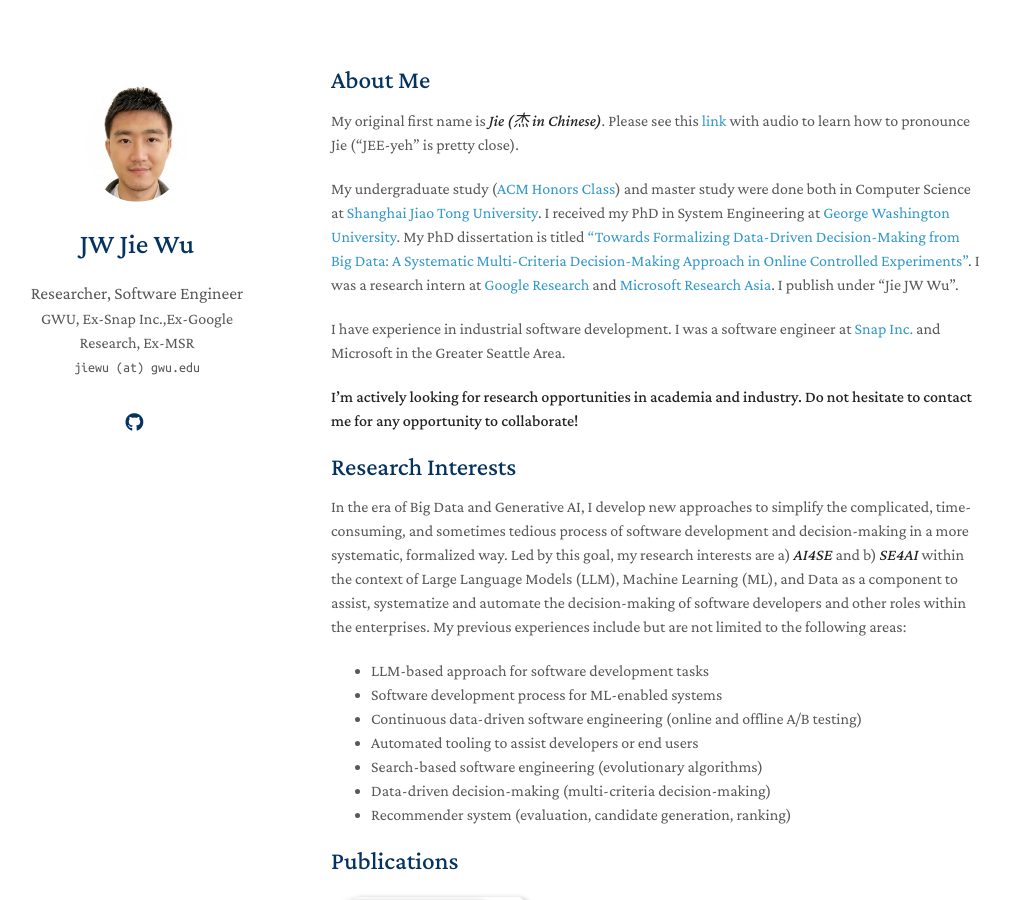
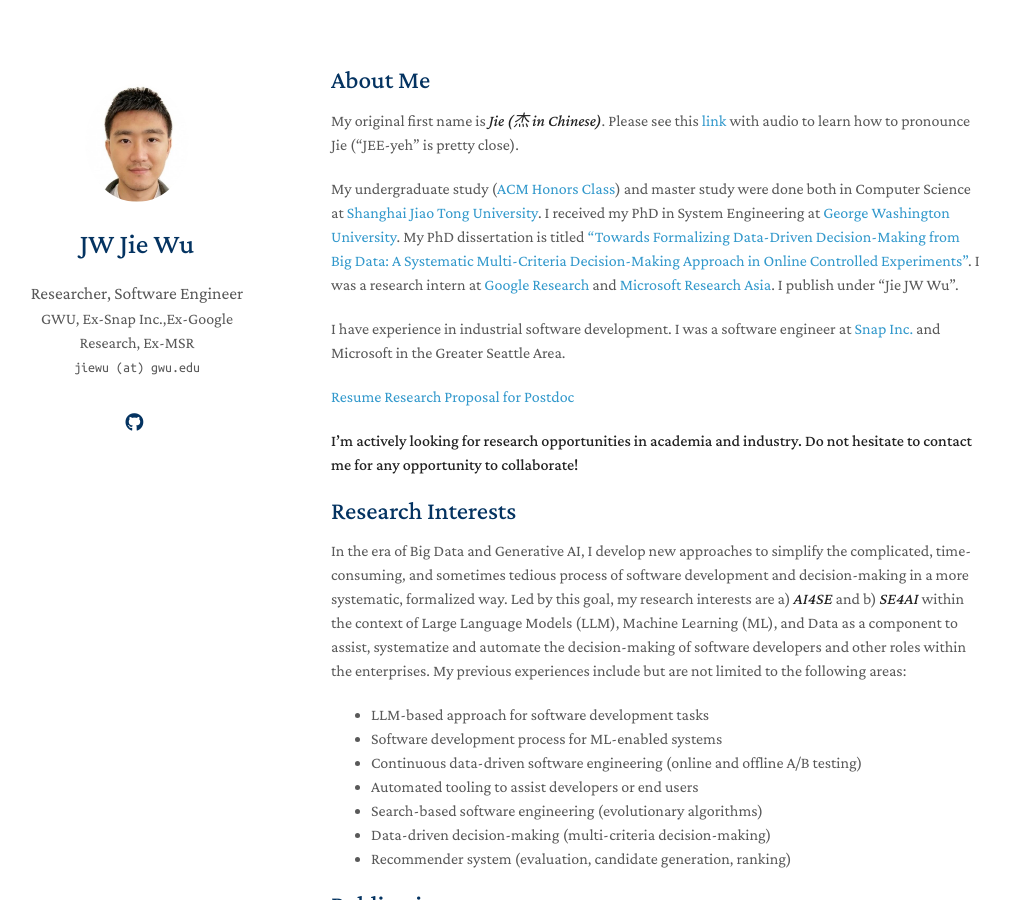
Before and after one commit to yaoyao-liu/minimal-light, a Jekyll site: the page built from index.md, in a window 1280 px wide and 900 px high. Shown: the whole window, without its empty margins (139-1148 px from the left). Built offline with Jekyll 4.4.1, drawn with Linux system fonts in a browser that asks for light colours; nearby versions of some CDN libraries; a style sheet for code colours, icons or effects is not loaded; our own code applies the rules of GitHub Pages for plain Markdown files.

Commit message:
Update index.md

```diff
--- a/index.md
+++ b/index.md
@@ -8,6 +8,8 @@
 My undergraduate study ([ACM Honors Class](https://acm.sjtu.edu.cn/home)) and master study were done both in Computer Science at [Shanghai Jiao Tong University](https://www.cs.sjtu.edu.cn/en/). I received my PhD in System Engineering at [George Washington University](https://www.seas.gwu.edu/). My PhD dissertation is titled ["Towards Formalizing Data-Driven Decision-Making from Big Data: A Systematic Multi-Criteria Decision-Making Approach in Online Controlled Experiments"](https://www.proquest.com/docview/2784774986?pq-origsite=gscholar&fromopenview=true). I was a research intern at [Google Research](https://research.google/) and [Microsoft Research Asia](https://www.microsoft.com/en-us/research/lab/microsoft-research-asia/). I publish under "Jie JW Wu".
 
 I have experience in industrial software development. I was a software engineer at [Snap Inc.](https://snap.com/en-US) and Microsoft in the Greater Seattle Area.
+
+[Resume](https://jie-jw-wu.github.io/assets/ResumeJW.pdf)  [Research Proposal for Postdoc](https://jie-jw-wu.github.io/assets/ResearchProposalJW.pdf)
 
 **I'm actively looking for research opportunities in academia and industry. Do not hesitate to contact me for any opportunity to collaborate!**
 
```
